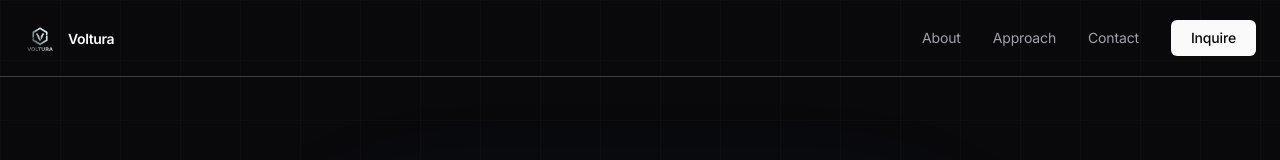
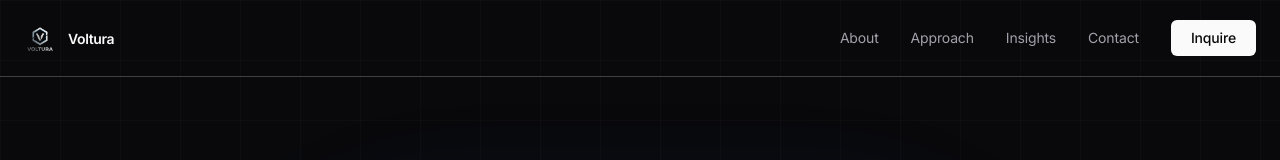
Before and after one commit to maestroatvoltura/volturatx, a Next.js app: page / in a window 1280 px wide. Shown: the top 160 px of the page. Built offline with nearby package versions, Linux system fonts and the light colour scheme.

Commit message:
Add Insights link to Navbar

```diff
--- a/components/Navbar.tsx
+++ b/components/Navbar.tsx
@@ -14,6 +14,7 @@ function cn(...inputs: (string | undefined | null | false)[]) {
 const navLinks = [
   { href: "/#about", label: "About" },
   { href: "/#approach", label: "Approach" },
+  { href: "/blog", label: "Insights" },
   { href: "/#contact", label: "Contact" },
 ];
 
```
